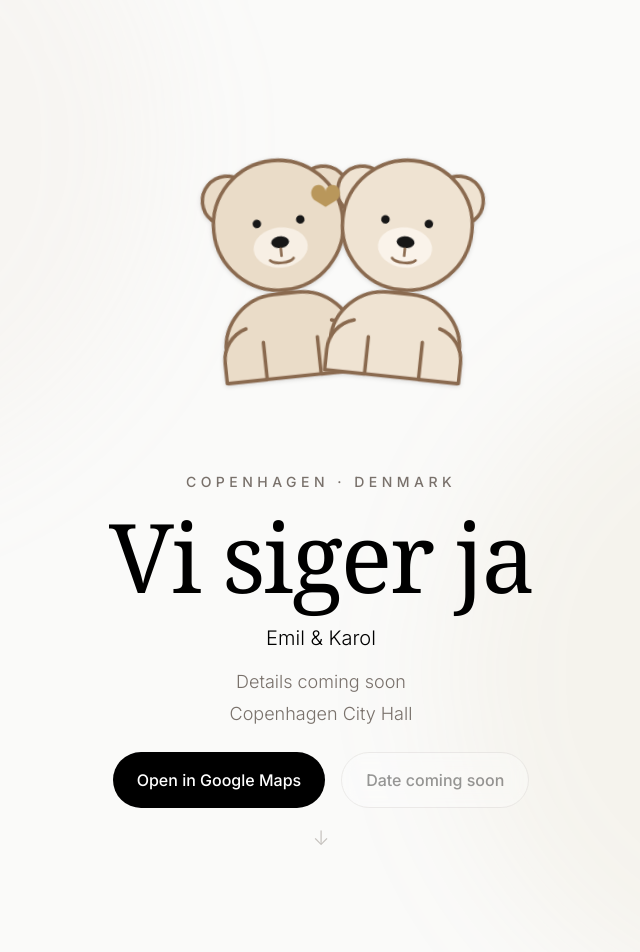
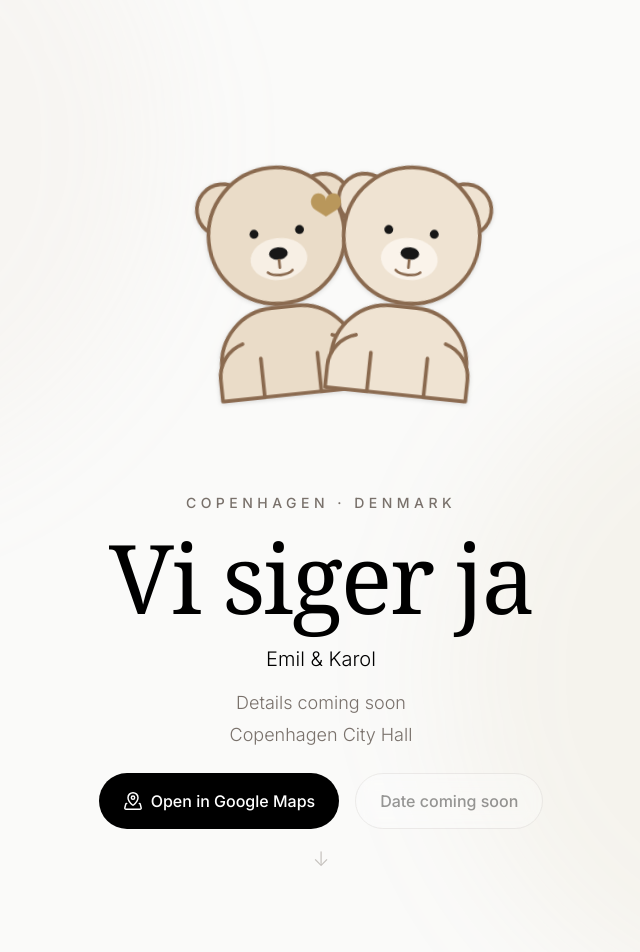
Before and after one commit to emilkacprzak/visigerja, a React (Vite) app: page / in a window 1280 px wide. Shown: the top 952 px of the page, without its empty margins (319-959 px from the left). Built offline with nearby package versions, Linux system fonts and the light colour scheme.

Commit message:
feat(maps): reusable Google Maps button

```diff
--- a/src/components/features/GoogleMapsButton.tsx
+++ b/src/components/features/GoogleMapsButton.tsx
@@ -1,16 +1,24 @@
+import { MapPinned } from "lucide-react";
 import { wedding } from "../../data/wedding";
-import Button from "../Shared/Button";
+import Button from "../ui/Button";
 
 export default function GoogleMapsButton() {
   const mapsUrl = wedding.ceremony.mapsUrl;
+  const label = mapsUrl ? "Open in Google Maps" : "Location coming soon";
+  const content = (
+    <span className="inline-flex items-center gap-2">
+      <MapPinned size={20} strokeWidth={1.75} />
+      {label}
+    </span>
+  );
 
   if (!mapsUrl) {
-    return <Button disabled>Location coming soon</Button>;
+    return <Button disabled>{content}</Button>;
   }
 
   return (
     <Button href={mapsUrl} target="_blank" rel="noopener noreferrer">
-      Open in Google Maps
+      {content}
     </Button>
   );
 }
--- /dev/null
+++ b/src/components/ui/Button.tsx
@@ -0,0 +1 @@
+export { default } from "../Shared/Button";
```
